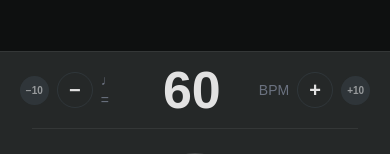
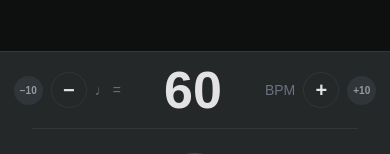
Before and after one commit to ryuros/guitar-playground, a React (Vite) app: page / in a window 390 px wide. Shown: the part 587-741 px from the top of the page. Built offline with nearby package versions, Linux system fonts and the light colour scheme; a small style sheet from the web is missing.

Commit message:
fix: align note symbol and = sign on same line on mobile

```diff
--- a/src/pages/Metronome.jsx
+++ b/src/pages/Metronome.jsx
@@ -242,7 +242,10 @@ export default function Metronome() {
 
           {/* BPM 표시 / 직접 입력 */}
           <div className="flex items-center gap-2">
-            <span className="text-[#6b7280] text-sm">{noteValue.symbol} =</span>
+            <span className="inline-flex items-center gap-1 text-[#6b7280] text-sm leading-none">
+              <span style={{ lineHeight: 1 }}>{noteValue.symbol}</span>
+              <span>=</span>
+            </span>
             {isEditingBpm ? (
               <input
                 autoFocus
```
